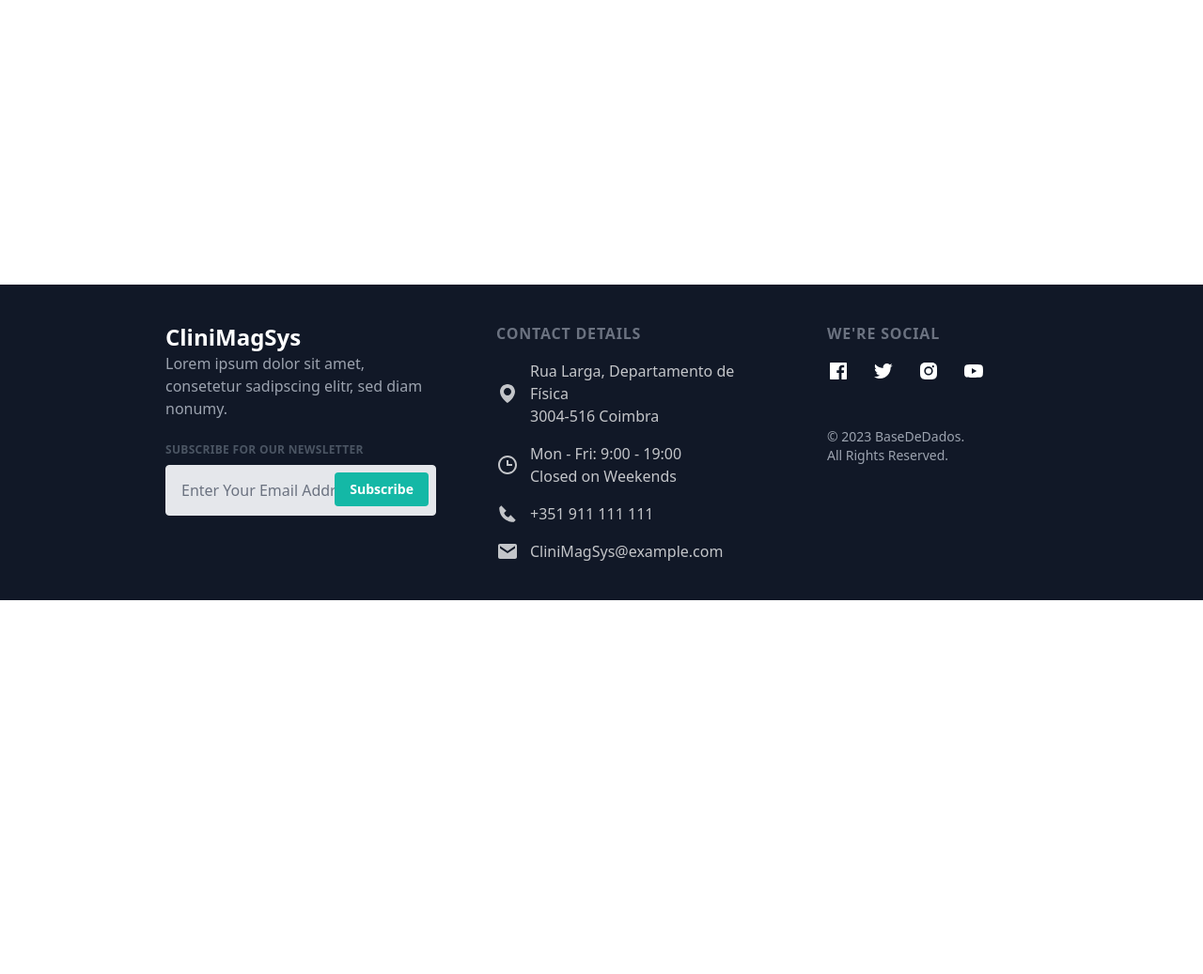
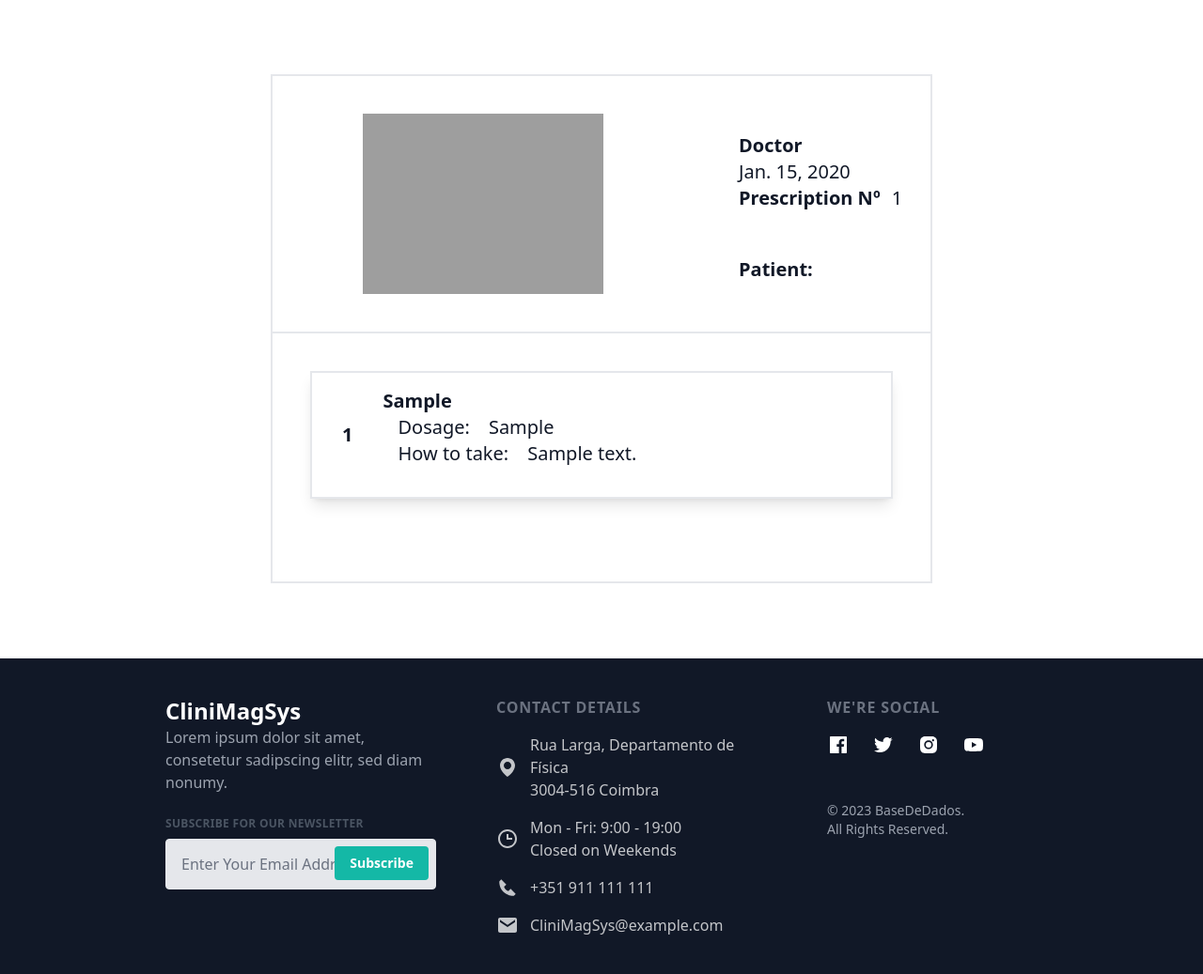
Before and after one commit to AzoreanBoy/hospitalMS, a Django app: page /prescriptiondetails/1 in a window 1280 px wide. Shown: the part 161-1198 px from the top of the page at 94% size. Before the commit the page ends 800 px from the top, so only its background shows below. Run offline with Django 4.2, Linux system fonts and the light colour scheme; tables that the repository leaves empty hold one stand-in row (values such as "Sample post"); parts of the project's set-up code (start-up, migrations or seed data) failed here and were passed over; some libraries are stand-ins or nearby versions; grey boxes are pictures that could not be loaded.

Commit message:
Prescription Details
foi feita a página de detalhes de cada prescrição. Está desenhada para parecer uma espécie de prescrição/ lista medicamentos

```diff
--- a/app/templates/app/prescriptiondetails.html
+++ b/app/templates/app/prescriptiondetails.html
@@ -2,7 +2,49 @@
 {% block content %}
     {% include 'app/header.html' %}
     {% include 'app/hero2.html' %}
-    <section class="relative bg-white px-4 sm:px-8 lg:px-16 xl:px-40 2xl:px-40 py-20">
 
+    <section class="relative bg-white px-4 sm:px-8 lg:px-40 xl:px-72 2xl:px-96 py-20">
+        <div class="flex flex-row w-full border-2 py-10">
+            <img src="https://seeklogo.com/images/H/hospital-clinic-plus-logo-7916383C7A-seeklogo.com.png"
+                 class="h-[12rem] float-left mx-24 "/>
+            <div class="ml-12 text-xl">
+                <div class="my-5">
+                    <p class="font-bold">Doctor {{ prescription.physician.name }}</p>
+                    <p>{{ prescription.prescription_date }}</p>
+                    <div class="md:flex md:flex-row">
+                        <p class="font-bold">Prescription Nº</p>
+                        <p class="ml-3"> {{ prescription.id }}</p>
+                    </div>
+                </div>
+                <div class="mt-12 flex flex-row">
+                    <p class="font-bold">Patient:</p>
+                    <p class="ml-3">{{ prescription.admission.patient.name }}</p>
+                </div>
+            </div>
+        </div>
+        <div class="w-full border-b-2 border-x-2 py-10 ">
+            <div class="mx-10">
+                {% for medication in medications %}
+                    <div class="flex flex-row space-x-8 mb-12 text-xl p-4 px-8 border-2 shadow-lg">
+                        <div class="font-extrabold flex items-center">{{ forloop.counter }}</div>
+                        <div class="mb-4">
+                            <div class="font-bold">
+                                {{ medication.medication }}
+                            </div>
+                            <div class="flex flex-row space-x-5 ml-4">
+                                <p>Dosage:</p>
+                                <p>{{ medication.dosage }}</p>
+                            </div>
+                            <div class="flex flex-row space-x-5 ml-4">
+                                <p>How to take:</p>
+                                <p>{{ medication.comment }}</p>
+                            </div>
+                        </div>
+                    </div>
+
+                {% endfor %}
+
+            </div>
+        </div>
     </section>
 {% endblock %}
--- a/app/urls.py
+++ b/app/urls.py
@@ -10,7 +10,7 @@ urlpatterns = [
     path("", views.index, name="index"),
 
     # login/Logout
-    path("login/", views.loginUser, name="login"), path("logout/", views.logoutUser, name="logout"),
+    # path("login/", views.loginUser, name="login"), path("logout/", views.logoutUser, name="logout"),
 
     # Lists of the Entities in the DB
     path('admissions/', views.admissions, name='admissions'), path('physicians/', views.physicians, name='physicians'),
--- a/app/views.py
+++ b/app/views.py
@@ -11,8 +11,8 @@ from .models import *
 
 # Create your views here.
 
-def landing(request):
-    return render(request, "app/landing.html")
+# def landing(request):
+#     return render(request, "app/landing.html")
 
 
 # @login_required(login_url="landing")
@@ -20,29 +20,29 @@ def index(request):
     return render(request, "app/index.html")
 
 
-@unauthenticatedUser
-def loginUser(request):
-    if request.method == "POST":
-        us = request.POST["usernamelogin"]
-        pa = request.POST["password"]
-
-        user = authenticate(request, username=us, password=pa)
-
-        if user is not None:
-            print("User is not none")
-            login(request, user)
-            return redirect("index")
-        else:
-            messages.warning(request, "Username or password are incorrect.")
-    return render(request, "app/login.html")
+# @unauthenticatedUser
+# def loginUser(request):
+#     if request.method == "POST":
+#         us = request.POST["usernamelogin"]
+#         pa = request.POST["password"]
+#
+#         user = authenticate(request, username=us, password=pa)
+#
+#         if user is not None:
+#             print("User is not none")
+#             login(request, user)
+#             return redirect("index")
+#         else:
+#             messages.warning(request, "Username or password are incorrect.")
+#     return render(request, "app/login.html")
 
 
-def logoutUser(request):
-    logout(request)
-    return redirect("landing")
+# def logoutUser(request):
+#     logout(request)
+#     return redirect("landing")
 
 
-# ADMISSIONS ---------------------------------------------------------------------
+# ADMISSIONS -----------------------------------------------------------------------------------------------------------
 def admissions(request):
     admissions = Admission.objects.all().order_by("-adm_date", "patient")
     return render(request, "app/admissions.html", {"admissions": admissions, }, )
@@ -65,7 +65,7 @@ def newAdmission(request):
     return render(request, "app/newadmission.html", {'form': form, })
 
 
-# PACIENTES ----------------------------------------------------------------
+# PACIENTES ------------------------------------------------------------------------------------------------------------
 def patients(request):
     patients = Patient.objects.all()
     return render(request, "app/patients.html", {"patients": patients})
--- a/theme/static/css/dist/styles.css
+++ b/theme/static/css/dist/styles.css
@@ -813,8 +813,17 @@ select {
   grid-column: span 2 / span 2;
 }
 
+.float-left {
+  float: left;
+}
+
 .m-5 {
   margin: 1.25rem;
+}
+
+.mx-10 {
+  margin-left: 2.5rem;
+  margin-right: 2.5rem;
 }
 
 .mx-16 {
@@ -827,6 +836,11 @@ select {
   margin-right: 5rem;
 }
 
+.mx-24 {
+  margin-left: 6rem;
+  margin-right: 6rem;
+}
+
 .mx-40 {
   margin-left: 10rem;
   margin-right: 10rem;
@@ -908,6 +922,10 @@ select {
   margin-bottom: 1.5rem;
 }
 
+.ml-12 {
+  margin-left: 3rem;
+}
+
 .ml-2 {
   margin-left: 0.5rem;
 }
@@ -1042,6 +1060,10 @@ select {
 
 .h-96 {
   height: 24rem;
+}
+
+.h-\[12rem\] {
+  height: 12rem;
 }
 
 .h-\[14rem\] {
@@ -1110,12 +1132,20 @@ select {
           appearance: none;
 }
 
+.grid-cols-1 {
+  grid-template-columns: repeat(1, minmax(0, 1fr));
+}
+
 .grid-cols-2 {
   grid-template-columns: repeat(2, minmax(0, 1fr));
 }
 
 .grid-cols-3 {
   grid-template-columns: repeat(3, minmax(0, 1fr));
+}
+
+.grid-rows-4 {
+  grid-template-rows: repeat(4, minmax(0, 1fr));
 }
 
 .flex-row {
@@ -1162,12 +1192,36 @@ select {
   margin-left: calc(1.25rem * calc(1 - var(--tw-space-x-reverse)));
 }
 
+.space-x-8 > :not([hidden]) ~ :not([hidden]) {
+  --tw-space-x-reverse: 0;
+  margin-right: calc(2rem * var(--tw-space-x-reverse));
+  margin-left: calc(2rem * calc(1 - var(--tw-space-x-reverse)));
+}
+
 .space-y-4 > :not([hidden]) ~ :not([hidden]) {
   --tw-space-y-reverse: 0;
   margin-top: calc(1rem * calc(1 - var(--tw-space-y-reverse)));
   margin-bottom: calc(1rem * var(--tw-space-y-reverse));
 }
 
+.divide-y > :not([hidden]) ~ :not([hidden]) {
+  --tw-divide-y-reverse: 0;
+  border-top-width: calc(1px * calc(1 - var(--tw-divide-y-reverse)));
+  border-bottom-width: calc(1px * var(--tw-divide-y-reverse));
+}
+
+.divide-y-2 > :not([hidden]) ~ :not([hidden]) {
+  --tw-divide-y-reverse: 0;
+  border-top-width: calc(2px * calc(1 - var(--tw-divide-y-reverse)));
+  border-bottom-width: calc(2px * var(--tw-divide-y-reverse));
+}
+
+.divide-x-2 > :not([hidden]) ~ :not([hidden]) {
+  --tw-divide-x-reverse: 0;
+  border-right-width: calc(2px * var(--tw-divide-x-reverse));
+  border-left-width: calc(2px * calc(1 - var(--tw-divide-x-reverse)));
+}
+
 .overflow-hidden {
   overflow: hidden;
 }
@@ -1214,6 +1268,11 @@ select {
 
 .border-4 {
   border-width: 4px;
+}
+
+.border-x-2 {
+  border-left-width: 2px;
+  border-right-width: 2px;
 }
 
 .border-b {
@@ -1943,6 +2002,11 @@ select {
     padding-right: 4rem;
   }
 
+  .lg\:px-40 {
+    padding-left: 10rem;
+    padding-right: 10rem;
+  }
+
   .lg\:px-8 {
     padding-left: 2rem;
     padding-right: 2rem;
@@ -1970,6 +2034,11 @@ select {
   .xl\:px-40 {
     padding-left: 10rem;
     padding-right: 10rem;
+  }
+
+  .xl\:px-72 {
+    padding-left: 18rem;
+    padding-right: 18rem;
   }
 
   .xl\:text-6xl {
@@ -1988,4 +2057,9 @@ select {
     padding-left: 16rem;
     padding-right: 16rem;
   }
-}
+
+  .\32xl\:px-96 {
+    padding-left: 24rem;
+    padding-right: 24rem;
+  }
+}
```
